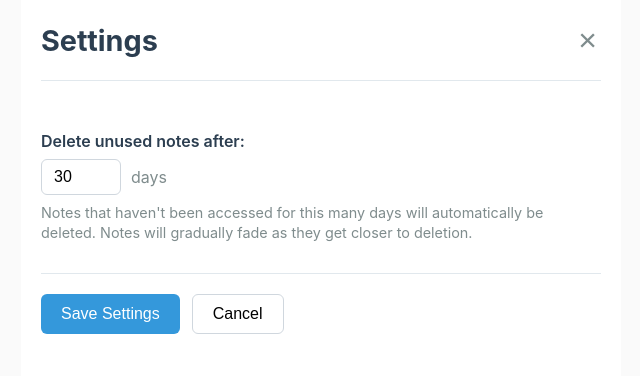
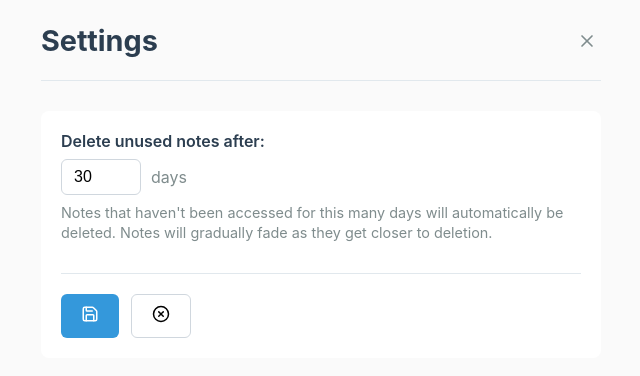
Before and after one commit to sumitgouthaman/vanishing-notes, a React (Vite) app: page / in a window 1280 px wide. Both pictures are taken after a click on the button 1202 px from the left and 44 px from the top of the page. Shown: the top 376 px of the page, without its empty margins (319-959 px from the left). Built offline with nearby package versions, Linux system fonts and the light colour scheme.

Commit message:
Make icons and background consistent.

```diff
--- a/src/App.css
+++ b/src/App.css
@@ -64,11 +64,11 @@ body {
 }
 
 .settings-btn {
-  background: none;
-  border: none;
+  background: white;
+  border: 1px solid #d0d7de;
   cursor: pointer;
-  padding: 8px;
-  border-radius: 4px;
+  padding: 8px 16px;
+  border-radius: 6px;
   transition: all 0.2s;
   color: #666;
   display: flex;
@@ -77,7 +77,8 @@ body {
 }
 
 .settings-btn:hover {
-  background: #f0f0f0;
+  background: #f6f8fa;
+  border-color: #1f2328;
   color: #333;
 }
 
@@ -233,12 +234,13 @@ body {
   height: 100vh;
   display: flex;
   flex-direction: column;
-  background: white;
+  background: #fafafa;
 }
 
 .editor-header {
   padding: 20px 30px;
   border-bottom: 1px solid #e1e8ed;
+  background: #fafafa;
   display: flex;
   align-items: center;
   gap: 20px;
@@ -251,6 +253,7 @@ body {
   font-weight: 600;
   border: none;
   outline: none;
+  background: transparent;
   padding: 8px 0;
   min-width: 200px;
 }
@@ -301,12 +304,17 @@ body {
   overflow-y: auto;
 }
 
+.editor-content .mdxeditor {
+  background: white;
+  border-radius: 8px;
+}
+
 /* Settings */
 .settings {
   padding: 20px;
   max-width: 600px;
   margin: 0 auto;
-  background: white;
+  background: #fafafa;
   min-height: 100vh;
 }
 
@@ -339,7 +347,10 @@ body {
 }
 
 .settings-content {
-  padding: 20px 0;
+  padding: 20px;
+  background: white;
+  border-radius: 8px;
+  margin-top: 20px;
 }
 
 .setting-group {
--- a/src/components/NoteEditor.tsx
+++ b/src/components/NoteEditor.tsx
@@ -1,4 +1,5 @@
 import React, { useState, useEffect } from 'react';
+import { Save, X, SaveAll, Trash2 } from 'lucide-react';
 import { MDXEditor, headingsPlugin, listsPlugin, markdownShortcutPlugin, quotePlugin, thematicBreakPlugin, toolbarPlugin, UndoRedo, BoldItalicUnderlineToggles, InsertThematicBreak, BlockTypeSelect, CreateLink, InsertAdmonition, ListsToggle } from '@mdxeditor/editor';
 import '@mdxeditor/editor/style.css';
 import { Note } from '../types/Note';
@@ -83,17 +84,17 @@ export const NoteEditor: React.FC<NoteEditorProps> = ({
           className="title-input"
         />
         <div className="editor-actions">
-          <button onClick={handleSave} disabled={!hasUnsavedChanges}>
-            Save
+          <button onClick={handleSave} disabled={!hasUnsavedChanges} title="Save">
+            <Save size={18} />
           </button>
-          <button onClick={handleClose}>
-            Close
+          <button onClick={handleClose} title="Close">
+            <X size={18} />
           </button>
-          <button onClick={handleSaveAndClose} disabled={!hasUnsavedChanges}>
-            Save & Close
+          <button onClick={handleSaveAndClose} disabled={!hasUnsavedChanges} title="Save & Close">
+            <SaveAll size={18} />
           </button>
-          <button onClick={handleDelete} className="delete-btn">
-            Delete
+          <button onClick={handleDelete} className="delete-btn" title="Delete">
+            <Trash2 size={18} />
           </button>
         </div>
       </header>
--- a/src/components/Settings.tsx
+++ b/src/components/Settings.tsx
@@ -1,4 +1,5 @@
 import React, { useState } from 'react';
+import { X, Save, XCircle } from 'lucide-react';
 import { AppSettings } from '../types/Note';
 
 interface SettingsProps {
@@ -23,8 +24,8 @@ export const Settings: React.FC<SettingsProps> = ({
     <div className="settings">
       <header className="settings-header">
         <h1>Settings</h1>
-        <button onClick={onClose} className="close-btn">
-          ×
+        <button onClick={onClose} className="close-btn" title="Close">
+          <X size={20} />
         </button>
       </header>
 
@@ -51,11 +52,11 @@ export const Settings: React.FC<SettingsProps> = ({
         </div>
 
         <div className="settings-actions">
-          <button onClick={handleSave} className="save-btn">
-            Save Settings
+          <button onClick={handleSave} className="save-btn" title="Save Settings">
+            <Save size={18} />
           </button>
-          <button onClick={onClose} className="cancel-btn">
-            Cancel
+          <button onClick={onClose} className="cancel-btn" title="Cancel">
+            <XCircle size={18} />
           </button>
         </div>
       </div>
```
